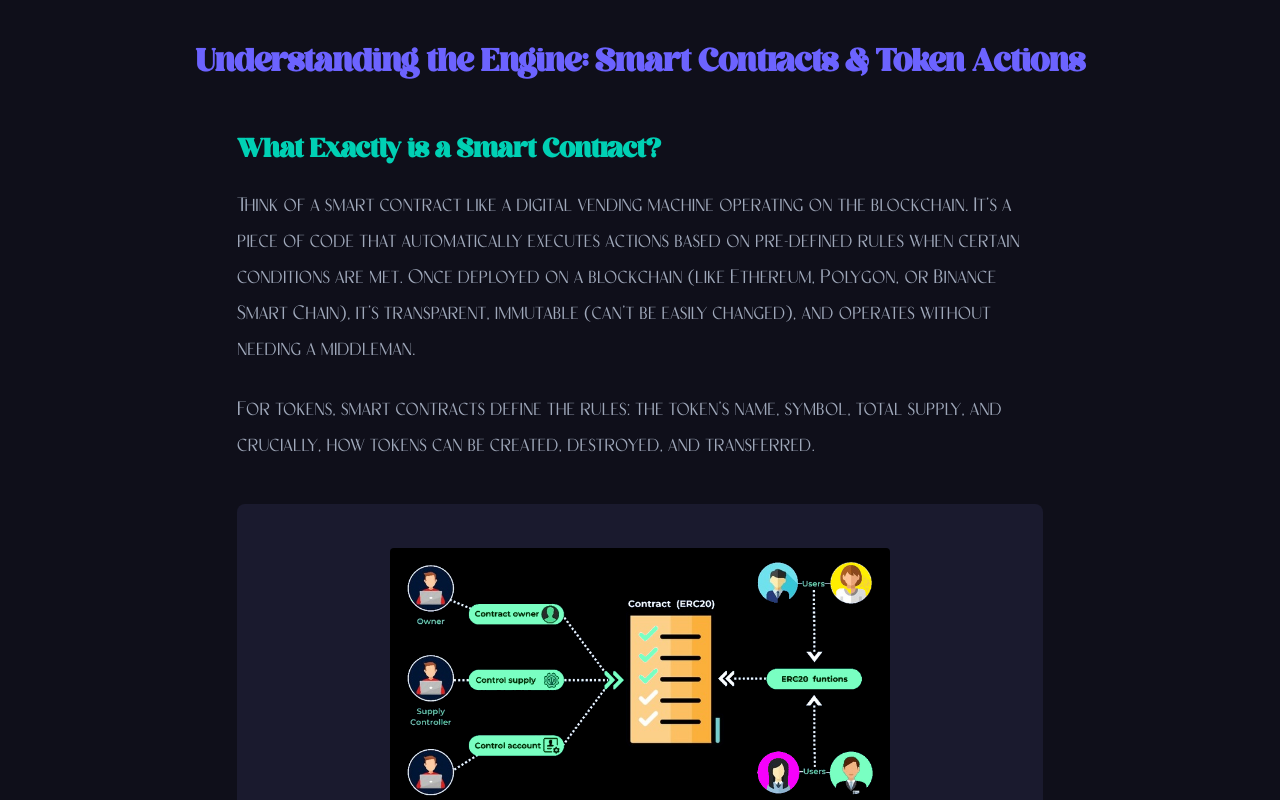
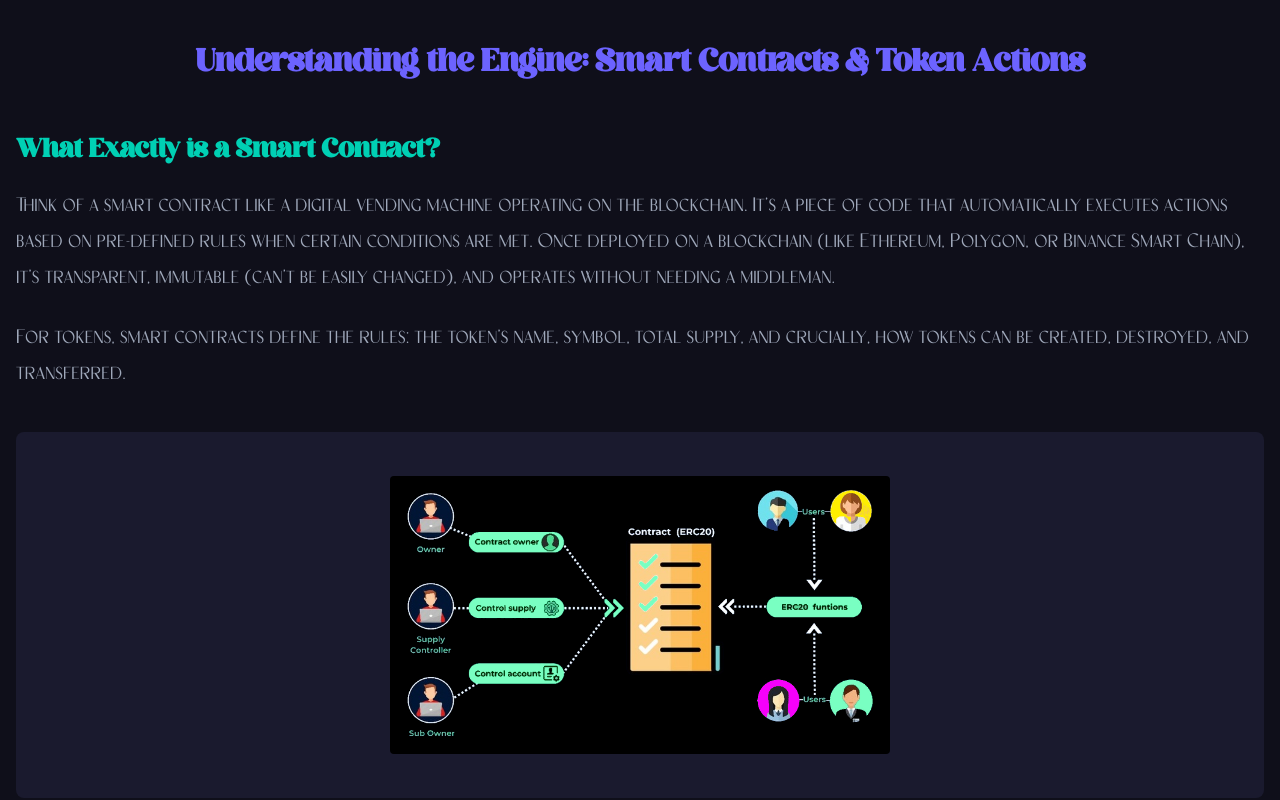
Before and after one commit to Gcavazo1/Quicktoken-Landing-Blog, a Next.js app: page / in a window 1280 px wide. Shown: the part 1940-2740 px from the top of the page. Built offline with nearby package versions, Linux system fonts and the light colour scheme.

Commit message:
fix: Apply max-w-none to prose elements for portrait alignment

```diff
--- a/app/components/sections/BlogContentSectionPart1.tsx
+++ b/app/components/sections/BlogContentSectionPart1.tsx
@@ -10,7 +10,7 @@ const BlogContentSectionPart1 = () => {
           Understanding the Engine: Smart Contracts & Token Actions
         </h2>
 
-        <article className="prose prose-invert lg:prose-xl mx-auto text-textLight font-body">
+        <article className="prose prose-invert lg:prose-xl max-w-none mx-auto text-textLight font-body">
           {/* Using prose classes for better article formatting - requires @tailwindcss/typography plugin if not already set up */}
           {/* We can adjust styling if the plugin isn't used */}
 
--- a/app/components/sections/BlogContentSectionPart2.tsx
+++ b/app/components/sections/BlogContentSectionPart2.tsx
@@ -11,7 +11,7 @@ const BlogContentSectionPart2 = () => {
           Building Your Business: Revenue, Audience & Marketing
         </h2>
 
-        <article className="prose prose-invert lg:prose-xl mx-auto text-textLight font-body">
+        <article className="prose prose-invert lg:prose-xl max-w-none mx-auto text-textLight font-body">
           {/* Using prose classes - requires @tailwindcss/typography */}
 
           <h3 className="text-2xl text-primary font-title">Monetization Models (Your Platform's Fees)</h3>
```
